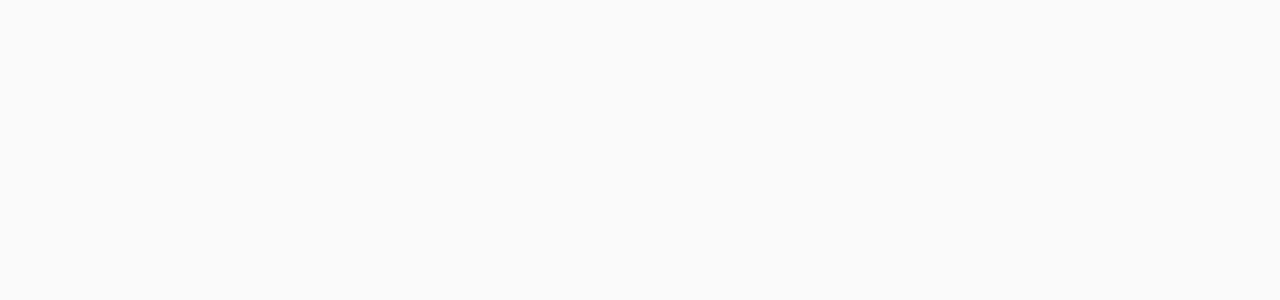
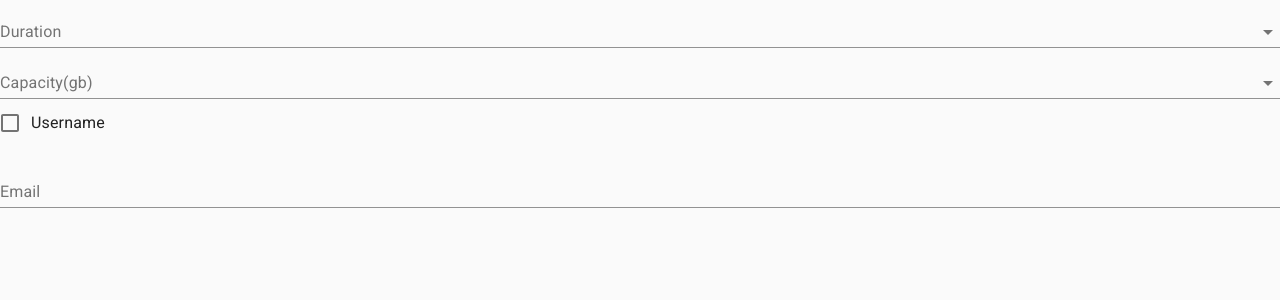
Before and after one commit to DavidSanwald/cloud-9, a React (Create React App) app: page / in a window 1280 px wide. Shown: the top 300 px of the page. Built offline with nearby package versions, Linux system fonts and the light colour scheme.

Commit message:
remove wrapper from App component

```diff
--- a/src/App.tsx
+++ b/src/App.tsx
@@ -5,11 +5,7 @@
 const App: React.FC = () => {
   return (
     <BrowserRouter>
-      <div style={{ textAlign: "center" }}>
-        <div style={{ width: 200, margin: "auto" }}>
-          <Route path="/form" component={CloudForm} />
-        </div>
-      </div>
+      <Route path="/" component={CloudForm} />
     </BrowserRouter>
   );
 };
```
